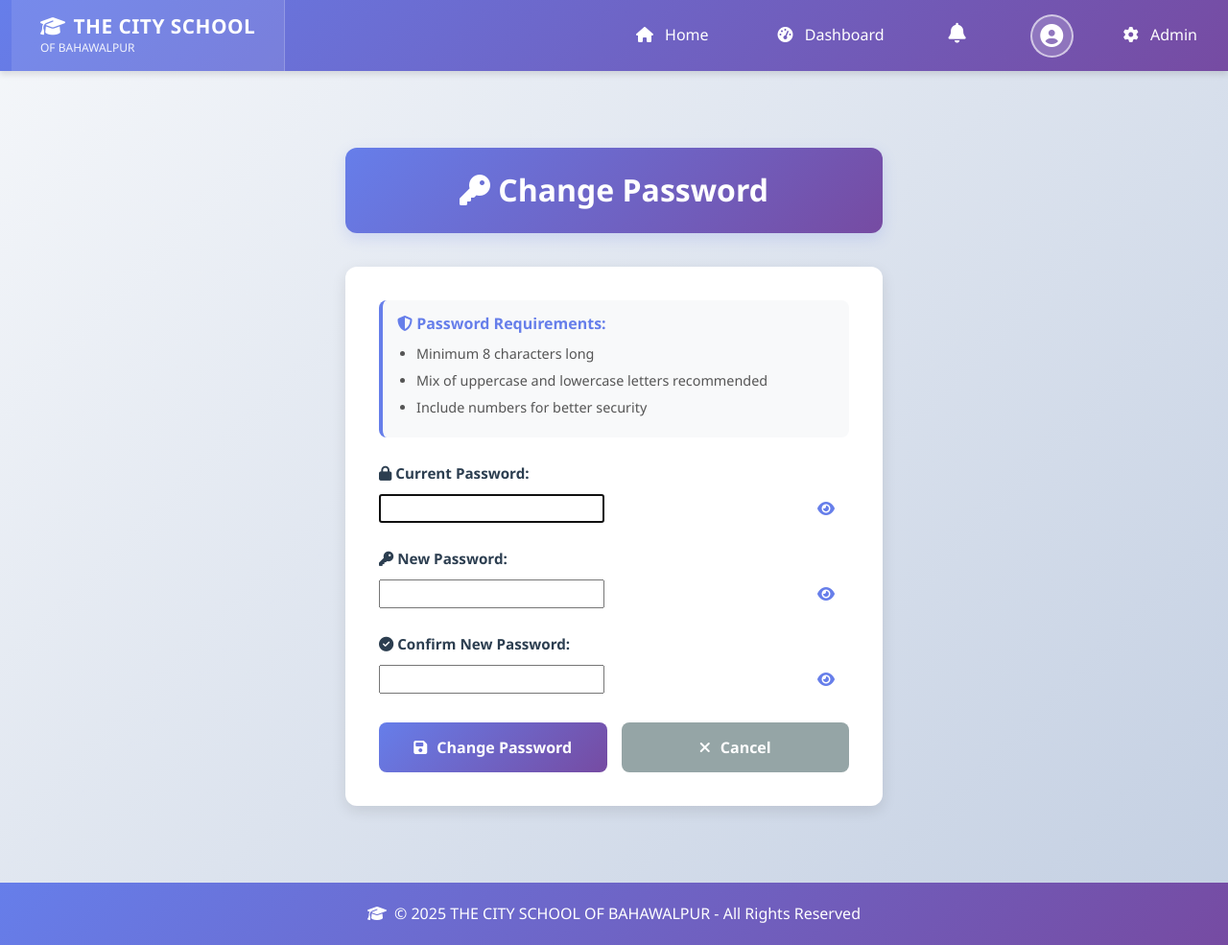
After one commit to MuhammadMoueen/school-app, a Django app: page /profile/change-password/ in a window 1280 px wide. The commit adds this page. Shown: the whole page at 96% size. Run offline with Django 5.2, Linux system fonts and the light colour scheme; the visitor is signed in with stand-in values (Sample User, id 1).

Commit message:
Add Change Password feature to profile dropdown

```diff
--- a/school_management/main/urls.py
+++ b/school_management/main/urls.py
@@ -14,6 +14,7 @@ urlpatterns = [
 
     # Profile Management
     path('profile/edit/', views.edit_profile, name='edit_profile'),
+    path('profile/change-password/', views.change_password, name='change_password'),
 
     # Coordinator/Admin Panel URLs (Custom - separate from Django admin)
     path('coordinator/students/create/', views.admin_create_student, name='coordinator_create_student'),
--- a/school_management/main/views.py
+++ b/school_management/main/views.py
@@ -235,6 +235,31 @@ def edit_profile(request):
         'form': form,
     }
     return render(request, 'shared/edit_profile.html', context)
+
+
+@login_required
+def change_password(request):
+    """Change password for authenticated users"""
+    from django.contrib.auth.forms import PasswordChangeForm
+    from django.contrib.auth import update_session_auth_hash
+
+    if request.method == 'POST':
+        form = PasswordChangeForm(request.user, request.POST)
+        if form.is_valid():
+            user = form.save()
+            # Keep user logged in after password change
+            update_session_auth_hash(request, user)
+            messages.success(request, 'Your password has been changed successfully!')
+            return redirect('main:dashboard')
+        else:
+            messages.error(request, 'Please correct the errors below.')
+    else:
+        form = PasswordChangeForm(request.user)
+
+    context = {
+        'form': form,
+    }
+    return render(request, 'shared/change_password.html', context)
 
 
 # ==================== Teacher Dashboard Views ====================
--- a/school_management/templates/shared/base.html
+++ b/school_management/templates/shared/base.html
@@ -456,6 +456,9 @@
                                     <a href="{% url 'main:edit_profile' %}" class="profile-dropdown-item">
                                         <i class="fas fa-user-edit"></i> Edit Profile
                                     </a>
+                                    <a href="{% url 'main:change_password' %}" class="profile-dropdown-item">
+                                        <i class="fas fa-key"></i> Change Password
+                                    </a>
                                     <a href="{% url 'main:logout' %}" class="profile-dropdown-item">
                                         <i class="fas fa-sign-out-alt"></i> Logout
                                     </a>
--- /dev/null
+++ b/school_management/templates/shared/change_password.html
@@ -0,0 +1,256 @@
+{% extends 'shared/base.html' %}
+{% load static %}
+
+{% block title %}Change Password{% endblock %}
+
+{% block extra_css %}
+<style>
+    .change-password-wrapper {
+        max-width: 600px;
+        margin: 50px auto;
+        padding: 0 20px;
+    }
+
+    .page-header {
+        text-align: center;
+        margin-bottom: 35px;
+        background: linear-gradient(135deg, #667eea 0%, #764ba2 100%);
+        padding: 25px 20px;
+        border-radius: 12px;
+        box-shadow: 0 5px 15px rgba(102, 126, 234, 0.2);
+    }
+
+    .page-header h1 {
+        color: white;
+        font-weight: 700;
+        font-size: 2rem;
+        margin: 0;
+    }
+
+    .password-card {
+        background: white;
+        border-radius: 12px;
+        padding: 35px;
+        box-shadow: 0 5px 15px rgba(0,0,0,0.1);
+    }
+
+    .form-group {
+        margin-bottom: 25px;
+    }
+
+    .form-group label {
+        display: block;
+        font-weight: 600;
+        color: #2c3e50;
+        margin-bottom: 10px;
+        font-size: 0.95rem;
+    }
+
+    .form-control {
+        width: 100%;
+        padding: 12px 15px;
+        border: 2px solid #e0e0e0;
+        border-radius: 8px;
+        font-size: 0.95rem;
+        transition: border-color 0.3s;
+    }
+
+    .form-control:focus {
+        outline: none;
+        border-color: #667eea;
+        box-shadow: 0 0 0 3px rgba(102, 126, 234, 0.1);
+    }
+
+    .password-requirements {
+        background: #f8f9fa;
+        border-left: 4px solid #667eea;
+        padding: 15px;
+        border-radius: 8px;
+        margin-bottom: 25px;
+        font-size: 0.9rem;
+    }
+
+    .password-requirements h6 {
+        color: #667eea;
+        font-weight: 600;
+        margin-bottom: 10px;
+    }
+
+    .password-requirements ul {
+        margin: 0;
+        padding-left: 20px;
+    }
+
+    .password-requirements li {
+        margin-bottom: 5px;
+        color: #555;
+    }
+
+    .btn-container {
+        display: flex;
+        gap: 15px;
+        margin-top: 30px;
+    }
+
+    .btn {
+        flex: 1;
+        padding: 14px 25px;
+        border: none;
+        border-radius: 8px;
+        font-weight: 600;
+        font-size: 1rem;
+        cursor: pointer;
+        text-decoration: none;
+        display: inline-flex;
+        align-items: center;
+        justify-content: center;
+        gap: 10px;
+        transition: all 0.3s;
+    }
+
+    .btn-primary {
+        background: linear-gradient(135deg, #667eea 0%, #764ba2 100%);
+        color: white;
+    }
+
+    .btn-primary:hover {
+        transform: translateY(-2px);
+        box-shadow: 0 5px 20px rgba(102, 126, 234, 0.4);
+    }
+
+    .btn-secondary {
+        background: #95a5a6;
+        color: white;
+    }
+
+    .btn-secondary:hover {
+        background: #7f8c8d;
+        transform: translateY(-2px);
+    }
+
+    .error-message {
+        background: #ffebee;
+        border-left: 4px solid #f44336;
+        color: #c62828;
+        padding: 12px 15px;
+        border-radius: 4px;
+        margin-top: 8px;
+        font-size: 0.9rem;
+    }
+
+    .success-message {
+        background: #e8f5e9;
+        border-left: 4px solid #4caf50;
+        color: #2e7d32;
+        padding: 12px 15px;
+        border-radius: 4px;
+        margin-bottom: 20px;
+        font-size: 0.9rem;
+    }
+
+    .show-password-toggle {
+        position: absolute;
+        right: 15px;
+        top: 50%;
+        transform: translateY(-50%);
+        cursor: pointer;
+        color: #667eea;
+    }
+
+    .password-input-wrapper {
+        position: relative;
+    }
+</style>
+{% endblock %}
+
+{% block content %}
+<div class="change-password-wrapper">
+    <div class="page-header">
+        <h1><i class="fas fa-key"></i> Change Password</h1>
+    </div>
+
+    <div class="password-card">
+        <div class="password-requirements">
+            <h6><i class="fas fa-shield-alt"></i> Password Requirements:</h6>
+            <ul>
+                <li>Minimum 8 characters long</li>
+                <li>Mix of uppercase and lowercase letters recommended</li>
+                <li>Include numbers for better security</li>
+            </ul>
+        </div>
+
+        <form method="post">
+            {% csrf_token %}
+
+            <div class="form-group">
+                <label for="id_old_password">
+                    <i class="fas fa-lock"></i> Current Password:
+                </label>
+                <div class="password-input-wrapper">
+                    {{ form.old_password }}
+                    <i class="fas fa-eye show-password-toggle" onclick="togglePassword('id_old_password', this)"></i>
+                </div>
+                {% if form.old_password.errors %}
+                    <div class="error-message">
+                        {{ form.old_password.errors.0 }}
+                    </div>
+                {% endif %}
+            </div>
+
+            <div class="form-group">
+                <label for="id_new_password1">
+                    <i class="fas fa-key"></i> New Password:
+                </label>
+                <div class="password-input-wrapper">
+                    {{ form.new_password1 }}
+                    <i class="fas fa-eye show-password-toggle" onclick="togglePassword('id_new_password1', this)"></i>
+                </div>
+                {% if form.new_password1.errors %}
+                    <div class="error-message">
+                        {{ form.new_password1.errors.0 }}
+                    </div>
+                {% endif %}
+            </div>
+
+            <div class="form-group">
+                <label for="id_new_password2">
+                    <i class="fas fa-check-circle"></i> Confirm New Password:
+                </label>
+                <div class="password-input-wrapper">
+                    {{ form.new_password2 }}
+                    <i class="fas fa-eye show-password-toggle" onclick="togglePassword('id_new_password2', this)"></i>
+                </div>
+                {% if form.new_password2.errors %}
+                    <div class="error-message">
+                        {{ form.new_password2.errors.0 }}
+                    </div>
+                {% endif %}
+            </div>
+
+            <div class="btn-container">
+                <button type="submit" class="btn btn-primary">
+                    <i class="fas fa-save"></i> Change Password
+                </button>
+                <a href="{% url 'main:dashboard' %}" class="btn btn-secondary">
+                    <i class="fas fa-times"></i> Cancel
+                </a>
+            </div>
+        </form>
+    </div>
+</div>
+
+<script>
+function togglePassword(fieldId, icon) {
+    const field = document.getElementById(fieldId);
+    if (field.type === 'password') {
+        field.type = 'text';
+        icon.classList.remove('fa-eye');
+        icon.classList.add('fa-eye-slash');
+    } else {
+        field.type = 'password';
+        icon.classList.remove('fa-eye-slash');
+        icon.classList.add('fa-eye');
+    }
+}
+</script>
+{% endblock %}
```
